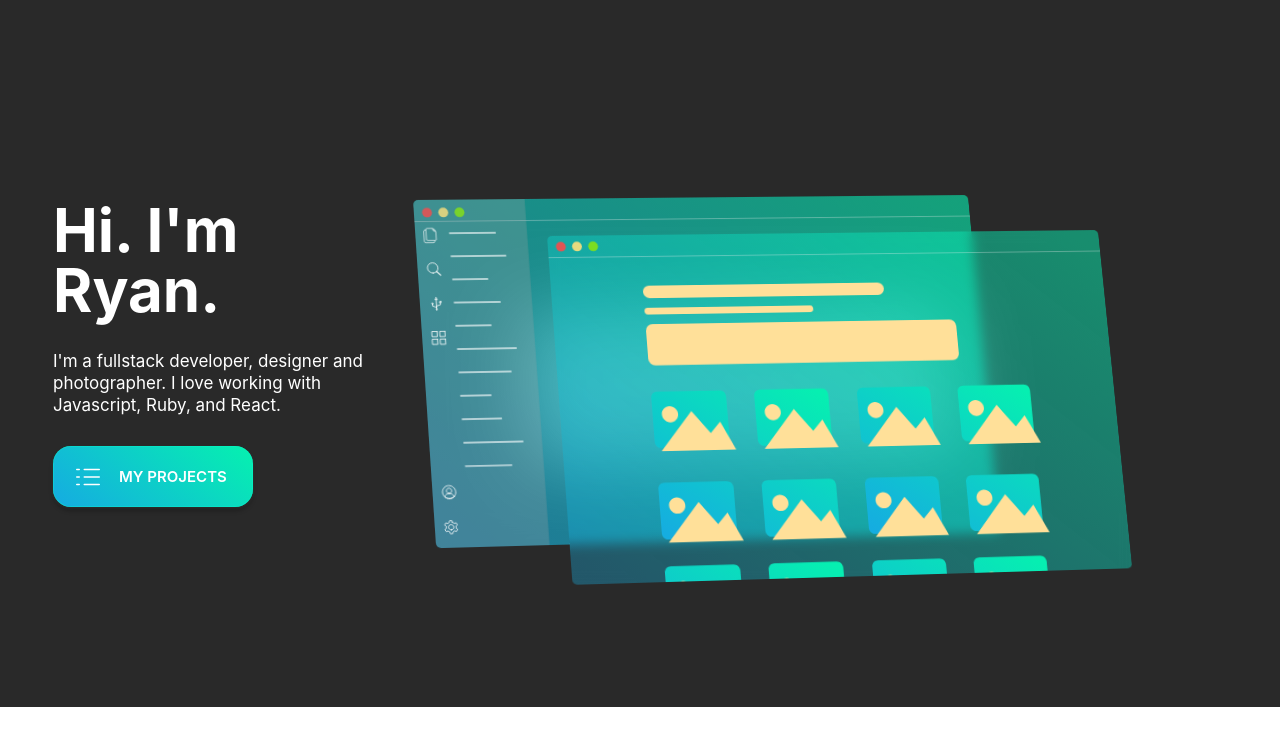
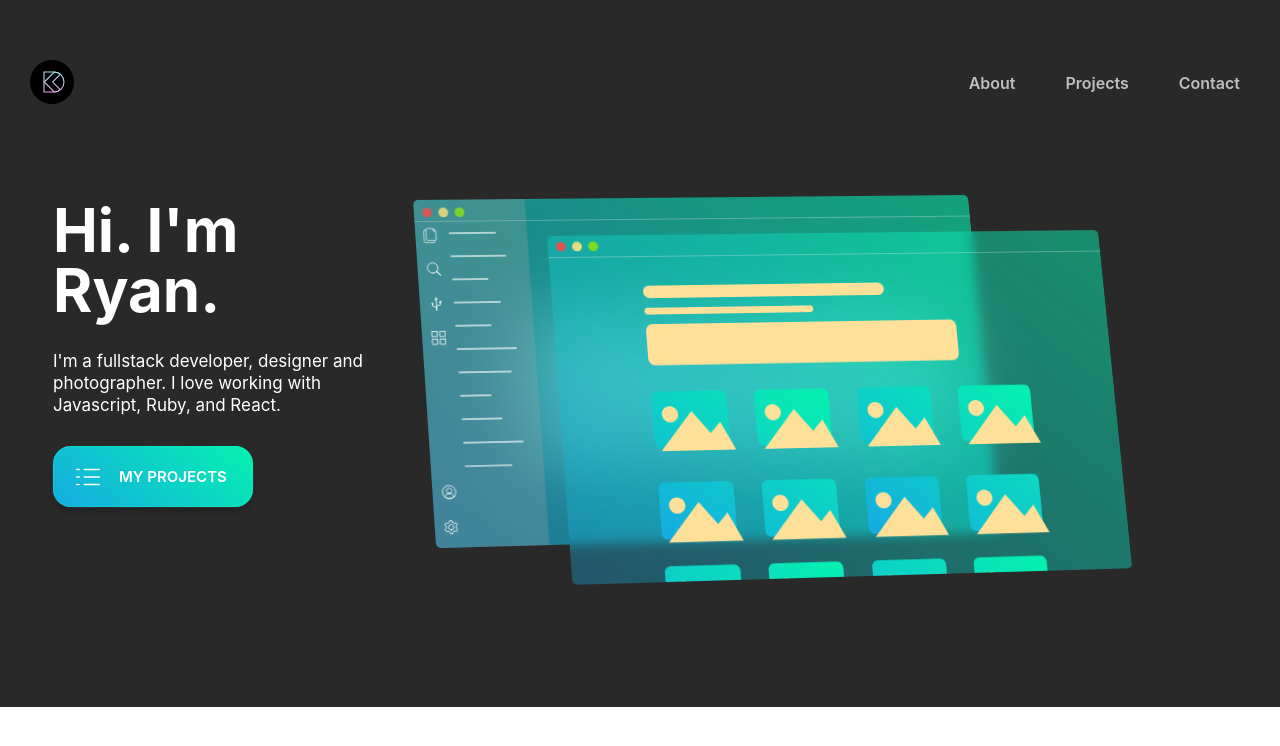
Before and after one commit to denvermullets/denvermullets-port-gatsby, a Gatsby site: page / in a window 1280 px wide. Built offline with nearby package versions, Linux system fonts and the light colour scheme; Gatsby itself is replaced by a stand-in of ours.

Commit message:
:sparkles: add menu header and export data file

```diff
--- /dev/null
+++ b/src/components/layout/Header.js
@@ -0,0 +1,48 @@
+import { Link } from "gatsby"
+import React from "react"
+import styled from "styled-components"
+import { menuData } from "../../data/menuData"
+
+export default function Header() {
+  return (
+    <>
+      <Wrapper>
+        <Link to="/">
+          <img src="/images/logos/logo.svg" alt="Website Logo" />
+        </Link>
+        <MenuWrapper>
+          {menuData.map((item, index) => (
+            <Link to={item.link} key={index}>
+              <MenuItem>{item.title}</MenuItem>
+            </Link>
+          ))}
+        </MenuWrapper>
+      </Wrapper>
+    </>
+  )
+}
+
+const Wrapper = styled.div`
+  position: absolute;
+  top: 60px;
+  display: grid;
+  grid-template-columns: 44px auto;
+  width: 100%;
+  justify-content: space-between;
+  padding: 0 30px;
+  align-items: center;
+`
+
+const MenuWrapper = styled.div`
+  display: grid;
+  gap: 30px;
+  grid-template-columns: repeat(3, auto);
+`
+const MenuItem = styled.div`
+  color: rgba(255, 255, 255, 0.7);
+  display: grid;
+  grid-template-columns: auto;
+  gap: 10px;
+  align-items: center;
+  padding: 10px;
+`
--- a/src/components/layout/layout.js
+++ b/src/components/layout/layout.js
@@ -1,9 +1,11 @@
 import React from "react"
+import Header from "./Header"
 import "./layout.css"
 
 function Layout({ children }) {
   return (
     <>
+      <Header />
       <main>{children}</main>
     </>
   )
--- /dev/null
+++ b/src/data/menuData.js
@@ -0,0 +1,5 @@
+export const menuData = [
+  { title: "About", link: "#about" },
+  { title: "Projects", link: "#projects" },
+  { title: "Contact", link: "#contact" },
+]
```
